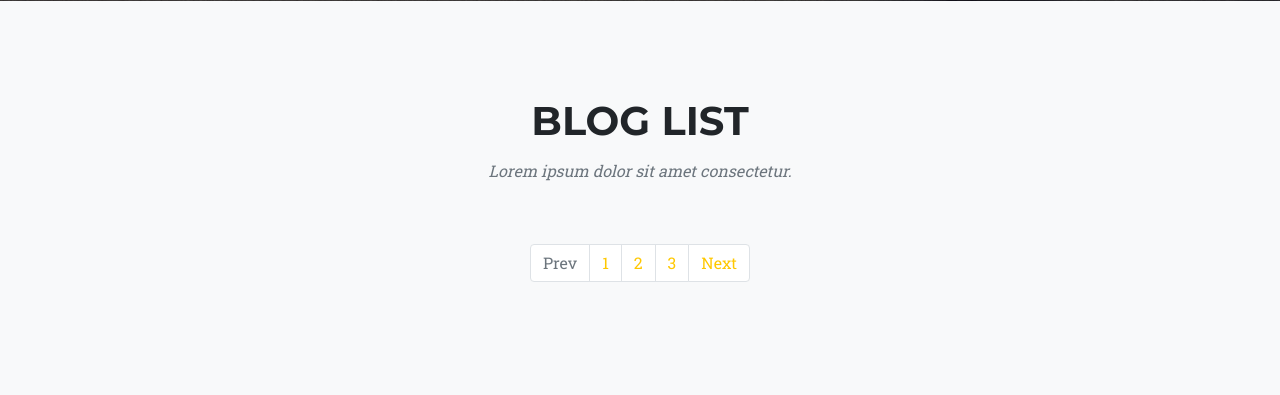
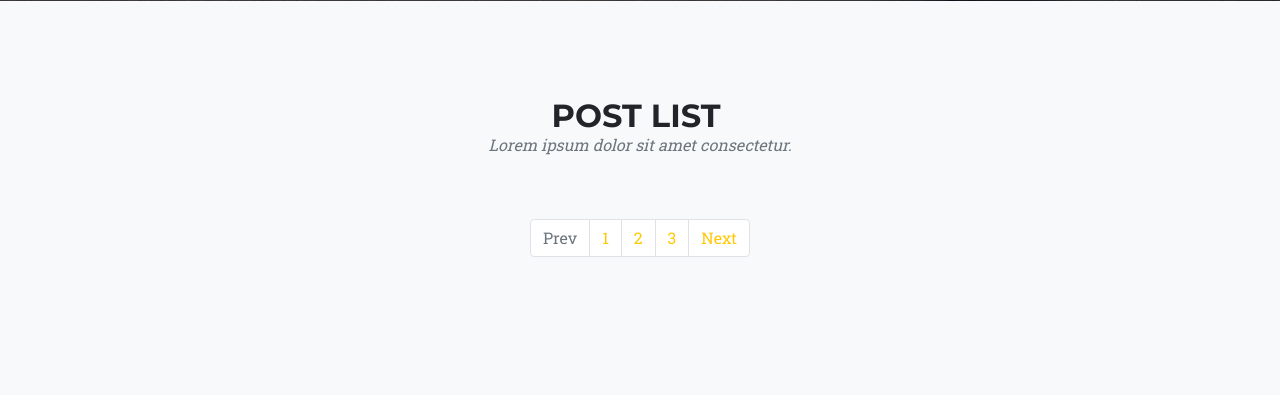
Before and after one commit to hanumoka/vue-django-agency, a Django app: page / in a window 1280 px wide. Shown: the part 663-1058 px from the top of the page. Run offline with Django 4.2, Linux system fonts and the light colour scheme; data that the repository does not hold is empty; some libraries are stand-ins or nearby versions.

Commit message:
category tag 조회 적용

```diff
--- a/api/views.py
+++ b/api/views.py
@@ -11,7 +11,19 @@ from blog.models import Post, Category, Tag
 
 # Create your views here.
 class ApiPostLV(BaseListView):
-    model = Post
+    # model = Post
+
+    # get_queryset 메소드의 결과값이 context["object_list"] 에 전달된다. 해당 메소드를 정의하면 위 model = Post 선언이 불필요해진다.
+    def get_queryset(self):
+        paramCate = self.request.GET.get('category')
+        paramTag = self.request.GET.get('tag')
+        if paramCate:
+            qs = Post.objects.filter(category__name__iexact=paramCate)
+        elif paramTag:
+            qs = Post.objects.filter(tags__name__iexact=paramTag)
+        else:
+            qs = Post.objects.all()
+        return qs
 
     def render_to_response(self, context, **response_kwargs):
         qs = context["object_list"]
--- a/templates/home.html
+++ b/templates/home.html
@@ -23,7 +23,11 @@
     <section class="page-section bg-light" id="portfolio">
         <div class="container">
             <div class="text-center">
-                <h2 class="section-heading text-uppercase">Blog List</h2>
+                <div class="section-heading">
+                    <span class="h2 text-uppercase">Post List</span> &nbsp;
+                    <span v-if="category" class="h6 font-italic">( Category: [[ category ]])</span>
+                    <span v-if="tag" class="h6 font-italic">( Tag: [[ tag ]])</span>
+                </div>
                 <h3 class="section-subheading text-muted">Lorem ipsum dolor sit amet consectetur.</h3>
             </div>
             <div class="row">
--- a/templates/include/post_list_vue.html
+++ b/templates/include/post_list_vue.html
@@ -6,19 +6,28 @@
         data() {
             return {
                 postList: [],
+                category: '',
+                tag: '',
             }
         },
 
         created() {
             console.log("created()...")
+            const params = new URL(location).searchParams;
+            this.category = params.get('category');
+            this.tag = params.get('tag');
             this.fetchPostList();
         },
 
         methods: {
             fetchPostList() {
-                console.log("fetchPostList()...");
+                console.log("fetchPostList()...", this.category, this.tag);
+                let getUrl = '';
+                if(this.category) getUrl = `/api/post/list/?category=${this.category}`;
+                else if(this.tag) getUrl = `/api/post/list/?tag=${this.tag}`;
+                else getUrl = '/api/post/list/';
 
-                axios.get("/api/post/list/")
+                axios.get(getUrl )
                     .then(res => {
                         console.log("FETCH POSTLIST GET RES", res);
                         this.postList = res.data;
```
Also changed, not shown: templates/blog/post_detail.html (+13 -9 lines), templates/include/post_detail_vue.html (+7 -0 lines).
